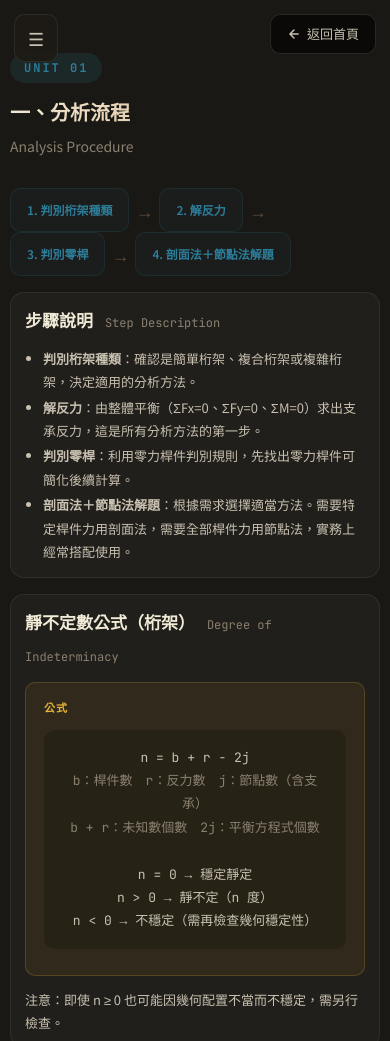
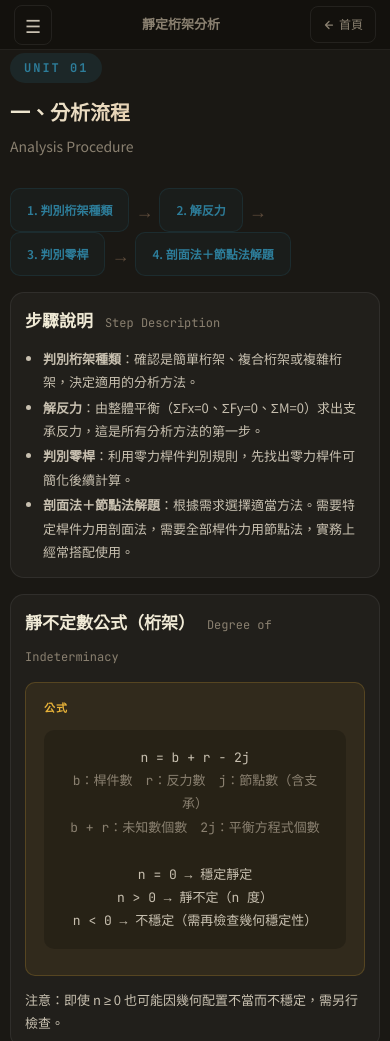
Before and after one commit to cornetlin/structural-analysis, a plain HTML site: page truss-analysis-full.html in a window 390 px wide. Shown: the top 1041 px of the page. Drawn offline with nearby package versions, Linux system fonts and the light colour scheme.

Commit message:
Add files via upload

```diff
--- a/truss-analysis-full.html
+++ b/truss-analysis-full.html
@@ -60,22 +60,23 @@ button{font-family:inherit;cursor:pointer}
 .nav-item .icon{font-size:14px;width:20px;text-align:center;flex-shrink:0}
 .nav-item .num{font-family:'JetBrains Mono',monospace;font-size:11px;color:var(--text4);width:28px;flex-shrink:0}
 
-/* Mobile hamburger */
-.hamburger{
-  display:none;position:fixed;top:14px;left:14px;z-index:200;
-  background:rgba(30,27,22,.95);border:1px solid var(--border);border-radius:10px;
-  padding:10px 13px;cursor:pointer;color:var(--text2);font-size:18px;
-}
-.sidebar-overlay{display:none;position:fixed;inset:0;background:rgba(0,0,0,.5);z-index:99;backdrop-filter:blur(2px)}
+/* Mobile top bar */
+.mobile-topbar{display:none;position:fixed;top:0;left:0;right:0;z-index:200;height:50px;background:rgba(20,18,14,.97);border-bottom:1px solid var(--border);backdrop-filter:blur(12px);align-items:center;justify-content:space-between;padding:0 14px}
+.mobile-topbar .hamburger{display:flex;align-items:center;justify-content:center;background:none;border:1px solid var(--border);border-radius:8px;padding:6px 10px;cursor:pointer;color:var(--text2);font-size:18px}
+.mobile-topbar .topbar-title{font-size:13px;font-weight:700;color:var(--text3);flex:1;text-align:center;overflow:hidden;text-overflow:ellipsis;white-space:nowrap;padding:0 8px}
+.mobile-topbar .home-btn{display:flex;align-items:center;gap:4px;padding:6px 12px;border-radius:8px;border:1px solid var(--border);background:none;color:var(--text3);font-size:12px;text-decoration:none;white-space:nowrap}
+.sidebar-overlay{display:none;position:fixed;inset:0;background:rgba(0,0,0,.55);z-index:150;backdrop-filter:blur(3px)}
 .sidebar-overlay.show{display:block}
 .sidebar-close{display:none;position:absolute;top:12px;right:12px;background:none;border:none;color:var(--text3);font-size:20px;cursor:pointer;padding:4px 8px}
+.back-link-desktop{display:block}
 @media(max-width:800px){
-  .sidebar{transform:translateX(-100%);width:260px;max-width:85vw}
+  .mobile-topbar{display:flex}
+  .back-link-desktop{display:none!important}
+  .sidebar{transform:translateX(-100%);width:280px;max-width:85vw;z-index:160;top:0}
   .sidebar.open{transform:translateX(0)}
   .sidebar-close{display:block}
-  .hamburger{display:block}
   .layout{padding-left:0!important}
-  .main{margin-left:0!important;padding:20px!important;padding-top:56px!important}
+  .main{margin-left:0!important;padding:20px!important;padding-top:62px!important}
 }
 
 /* ── Main Content ── */
@@ -376,9 +377,12 @@ canvas{border:1px solid var(--border2);border-radius:8px;background:rgba(0,0,0,0
 </style>
 </head>
 <body>
-<a href="index.html" style="position:fixed;top:14px;right:14px;z-index:9999;display:inline-flex;align-items:center;gap:6px;padding:7px 16px;border-radius:10px;background:rgba(0,0,0,0.6);border:1px solid rgba(255,255,255,0.12);color:#c8c0b0;font-size:13px;font-family:'Noto Sans TC',sans-serif;text-decoration:none;backdrop-filter:blur(8px);transition:all 0.2s" onmouseover="this.style.background='rgba(0,0,0,0.8)';this.style.color='#f0ead6'" onmouseout="this.style.background='rgba(0,0,0,0.6)';this.style.color='#c8c0b0'"><svg width="14" height="14" viewBox="0 0 24 24" fill="none" stroke="currentColor" stroke-width="2.5" stroke-linecap="round" stroke-linejoin="round"><path d="M19 12H5M12 19l-7-7 7-7"/></svg>返回首頁</a>
-
-<button class="hamburger" id="hamburger" onclick="toggleSidebar()">☰</button>
+<a href="index.html" class="back-link-desktop" style="position:fixed;top:14px;right:14px;z-index:9999;display:inline-flex;align-items:center;gap:6px;padding:7px 16px;border-radius:10px;background:rgba(0,0,0,0.6);border:1px solid rgba(255,255,255,0.12);color:#c8c0b0;font-size:13px;font-family:'Noto Sans TC',sans-serif;text-decoration:none;backdrop-filter:blur(8px);transition:all 0.2s" onmouseover="this.style.background='rgba(0,0,0,0.8)';this.style.color='#f0ead6'" onmouseout="this.style.background='rgba(0,0,0,0.6)';this.style.color='#c8c0b0'"><svg width="14" height="14" viewBox="0 0 24 24" fill="none" stroke="currentColor" stroke-width="2.5" stroke-linecap="round" stroke-linejoin="round"><path d="M19 12H5M12 19l-7-7 7-7"/></svg>返回首頁</a>
+<div class="mobile-topbar">
+  <button class="hamburger" onclick="toggleSidebar()">☰</button>
+  <span class="topbar-title">靜定桁架分析</span>
+  <a href="index.html" class="home-btn"><svg width="12" height="12" viewBox="0 0 24 24" fill="none" stroke="currentColor" stroke-width="2.5" stroke-linecap="round" stroke-linejoin="round"><path d="M19 12H5M12 19l-7-7 7-7"/></svg>首頁</a>
+</div>
 <div class="sidebar-overlay" id="sidebarOverlay" onclick="toggleSidebar()"></div>
 
 <div class="layout">
```
Also changed, not shown: stability-determination.html (+14 -6 lines).
